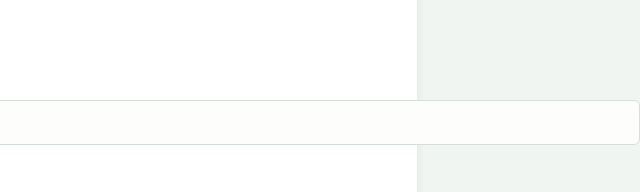
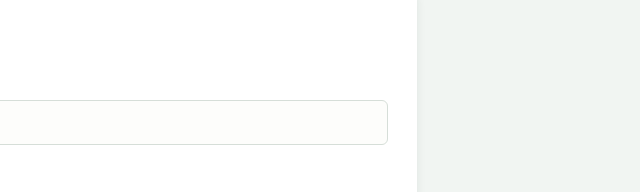
Before and after one commit to happy-for-all/fukusiyougu, a website: page dist/index.html in a window 1280 px wide. Shown: the part 700-892 px from the top of the page, 703-1343 px from the left, 640 px wide, since content can reach past the window. Drawn offline with Linux system fonts and the light colour scheme.

Commit message:
Update style.css

```diff
--- a/style.css
+++ b/style.css
@@ -344,6 +344,7 @@ textarea:focus-visible {
   display: flex;
   flex-direction: column;
   gap: 0.4em;
+  min-width: 0;
 }
 
 .form-row label {
@@ -364,6 +365,8 @@ input[type="text"],
 input[type="date"],
 select,
 textarea {
+  width: 100%;
+  max-width: 100%;
   font-family: var(--font-body);
   font-size: 1rem;
   padding: 0.6em 0.7em;
@@ -371,6 +374,7 @@ textarea {
   border-radius: var(--radius-sm);
   background: #FDFDFB;
   color: var(--color-text);
+  box-sizing: border-box;
 }
 
 textarea {
```
